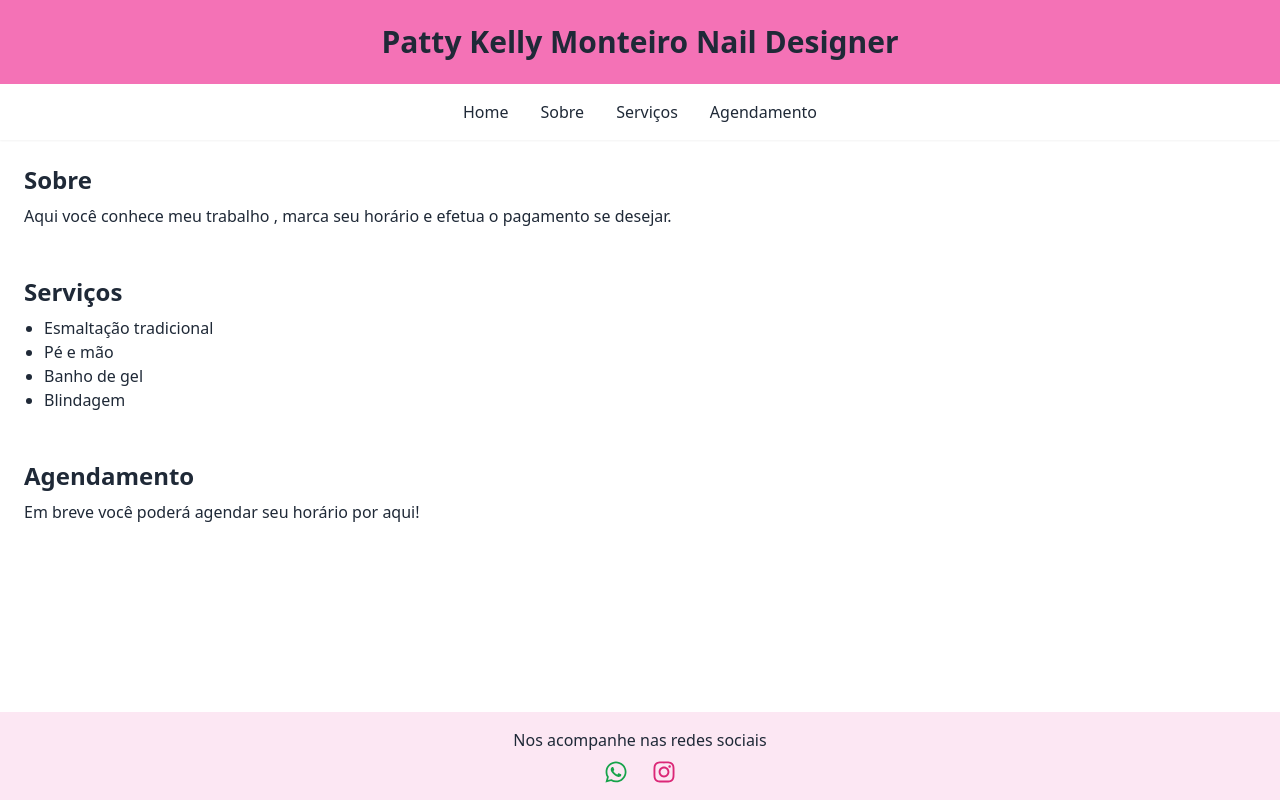
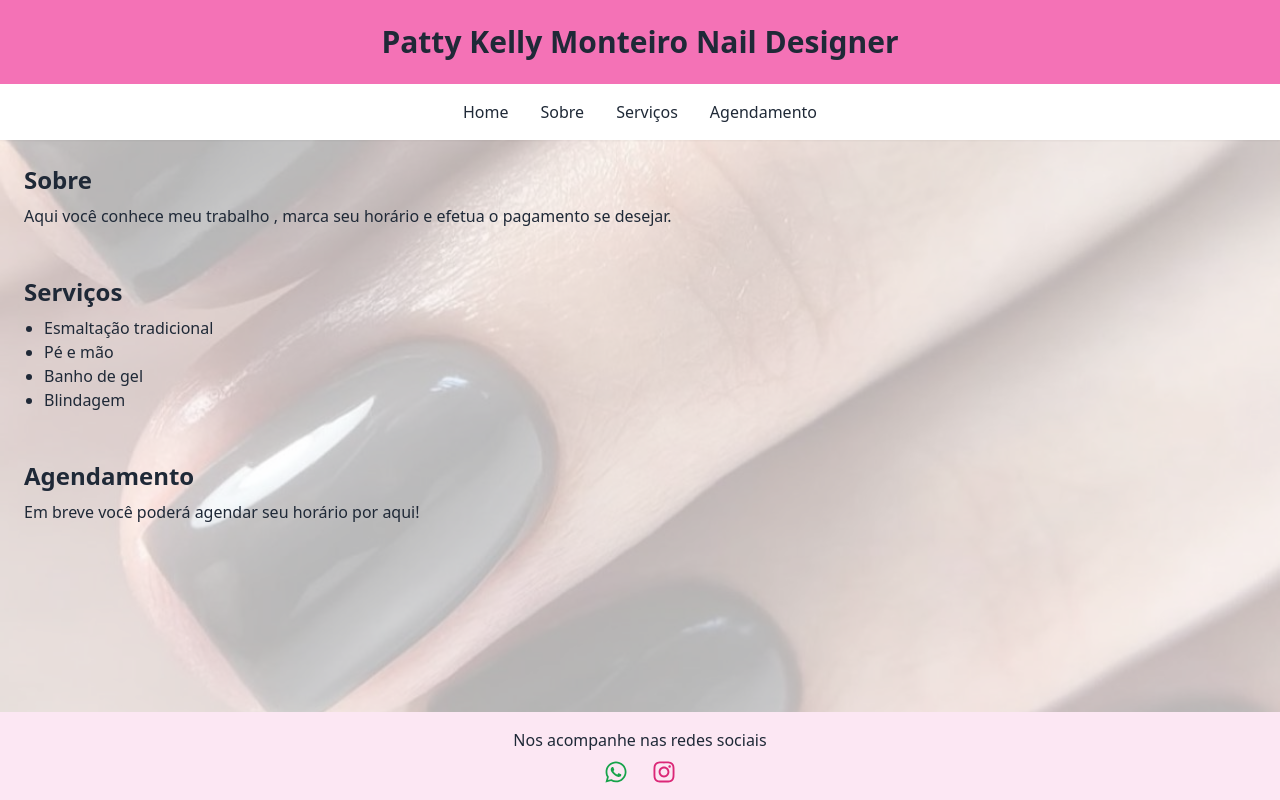
Before and after one commit to eduthiago/salao-patty-manicure, a React (Create React App) app: page / in a window 1280 px wide. Built offline with nearby package versions, Linux system fonts and the light colour scheme.

Commit message:
adiciona a foto

```diff
--- a/src/App.js
+++ b/src/App.js
@@ -4,6 +4,12 @@ import { FaWhatsapp, FaInstagram } from "react-icons/fa";
 
 function App() {
   return (
+    <div
+      className="min-h-screen bg-cover bg-center"
+      style={{ backgroundImage: "url('/fundo.jpg')" }}
+    >
+      {/* Sobreposição escura para facilitar leitura */}
+      <div className="bg-white/70 min-h-screen">
         <div className="flex flex-col min-h-screen font-sans text-gray-800">
           {/* Topo */}
           <header className="bg-pink-400 p-6 text-center shadow-md">
@@ -43,7 +49,6 @@ function App() {
               <ul className="list-disc pl-5">
                 <li>Esmaltação tradicional</li>
                 <li>Pé e mão</li>
-
                 <li>Banho de gel</li>
                 <li>Blindagem</li>
               </ul>
@@ -68,7 +73,7 @@ function App() {
                 <FaWhatsapp />
               </a>
               <a
-            href="https://instagram.com//pattykellymonteiro"
+                href="https://instagram.com/pattykellymonteiro"
                 target="_blank"
                 rel="noopener noreferrer"
                 className="text-pink-600 hover:text-pink-800 transition-transform transform hover:scale-125"
@@ -78,6 +83,8 @@ function App() {
             </div>
           </footer>
         </div>
+      </div>
+    </div>
   );
 }
 
```
Also changed, not shown: public/fundo.jpg (added). Lines whose indentation alone changed are shown as unchanged.
